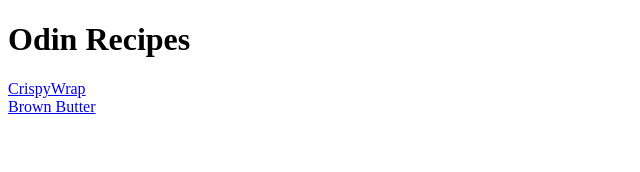
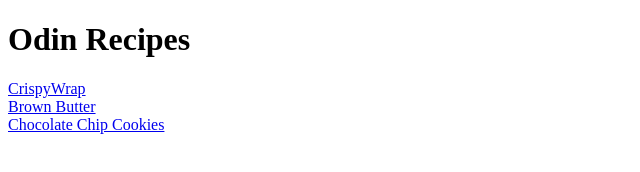
Before and after one commit to khendrix12/odin-recipes, a plain HTML site: page index.html in a window 1280 px wide. Shown: the whole page, without its empty margins (0-640 px from the left). Drawn offline with Linux system fonts and the light colour scheme.

Commit message:
Add link from homepage to chocolate chip cookie recipe

```diff
--- a/index.html
+++ b/index.html
@@ -9,5 +9,7 @@
         <a href="recipes/crispywrap.html">CrispyWrap</a>
         <br>
         <a href="recipes/brownbutter.html">Brown Butter</a>
+        <br>
+        <a href="recipes/chocolate_chip_cookies.html">Chocolate Chip Cookies</a>
     </body>
 </html>
```
